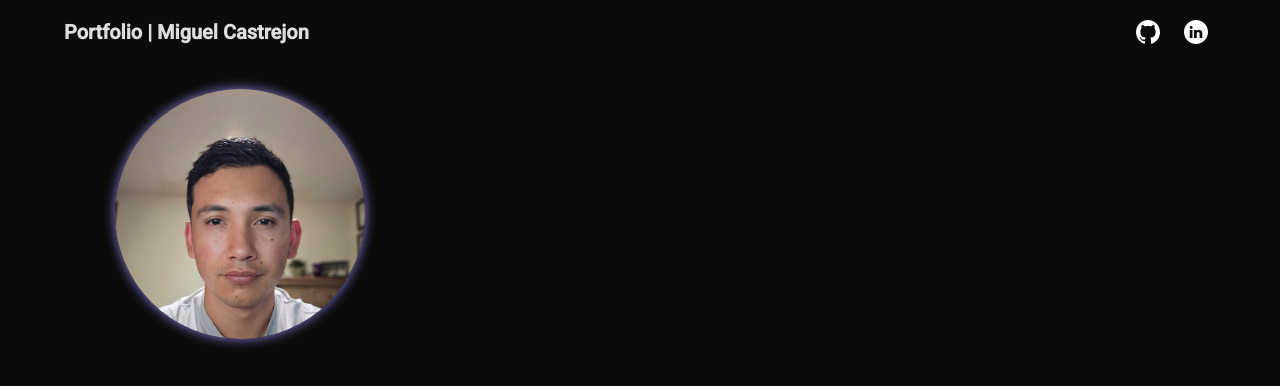
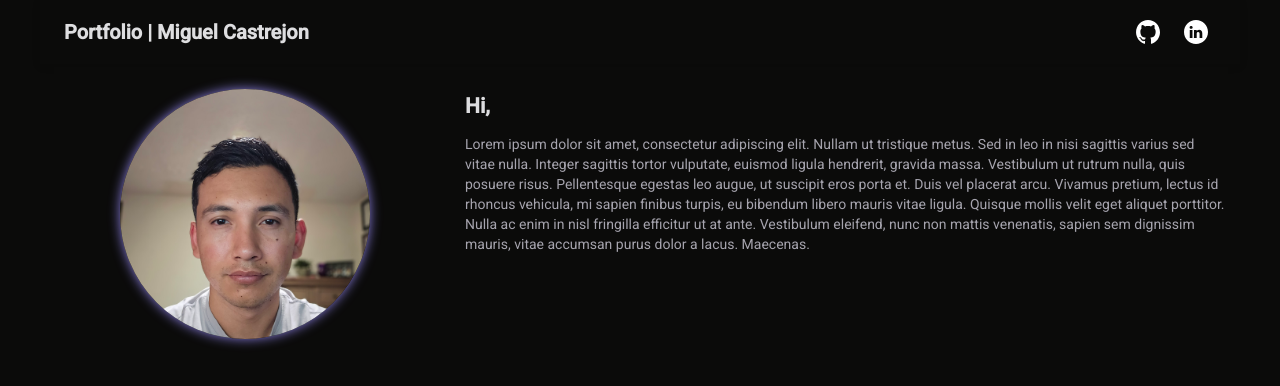
Before and after one commit to mcastre1/Portfolio, an Angular app: page / in a window 1280 px wide. Shown: the top 386 px of the page. Built offline with nearby package versions, Linux system fonts and the light colour scheme.

Commit message:
Added placeholder text to about me section

```diff
--- a/src/app/components/home-component/home-component.css
+++ b/src/app/components/home-component/home-component.css
@@ -12,11 +12,13 @@
     flex: 1;
     align-items: center;
     justify-content: center;
+    padding: 15px;
     /* border: 2px solid red; */
 }
 
 .about-me-text-container {
     flex: 2;
+    padding: 15px;
     /* border: 2px solid red; */
 }
 
@@ -27,3 +29,7 @@
     object-fit: cover;
     box-shadow: 0 0 12px #897ddd;
 }
+
+.about-me-text-container p {
+    color: var(--portfolio-text)
+}
--- a/src/app/components/home-component/home-component.html
+++ b/src/app/components/home-component/home-component.html
@@ -3,6 +3,7 @@
         <img src="assets/images/profile.jpg" alt="My profile picture">
     </div>
     <div class="about-me-text-container">
-
+        <h2 style="color: var(--portfolio-heading)">Hi,</h2>
+        <p>Lorem ipsum dolor sit amet, consectetur adipiscing elit. Nullam ut tristique metus. Sed in leo in nisi sagittis varius sed vitae nulla. Integer sagittis tortor vulputate, euismod ligula hendrerit, gravida massa. Vestibulum ut rutrum nulla, quis posuere risus. Pellentesque egestas leo augue, ut suscipit eros porta et. Duis vel placerat arcu. Vivamus pretium, lectus id rhoncus vehicula, mi sapien finibus turpis, eu bibendum libero mauris vitae ligula. Quisque mollis velit eget aliquet porttitor. Nulla ac enim in nisl fringilla efficitur ut at ante. Vestibulum eleifend, nunc non mattis venenatis, sapien sem dignissim mauris, vitae accumsan purus dolor a lacus. Maecenas.</p>
     </div>
 </div>
```
